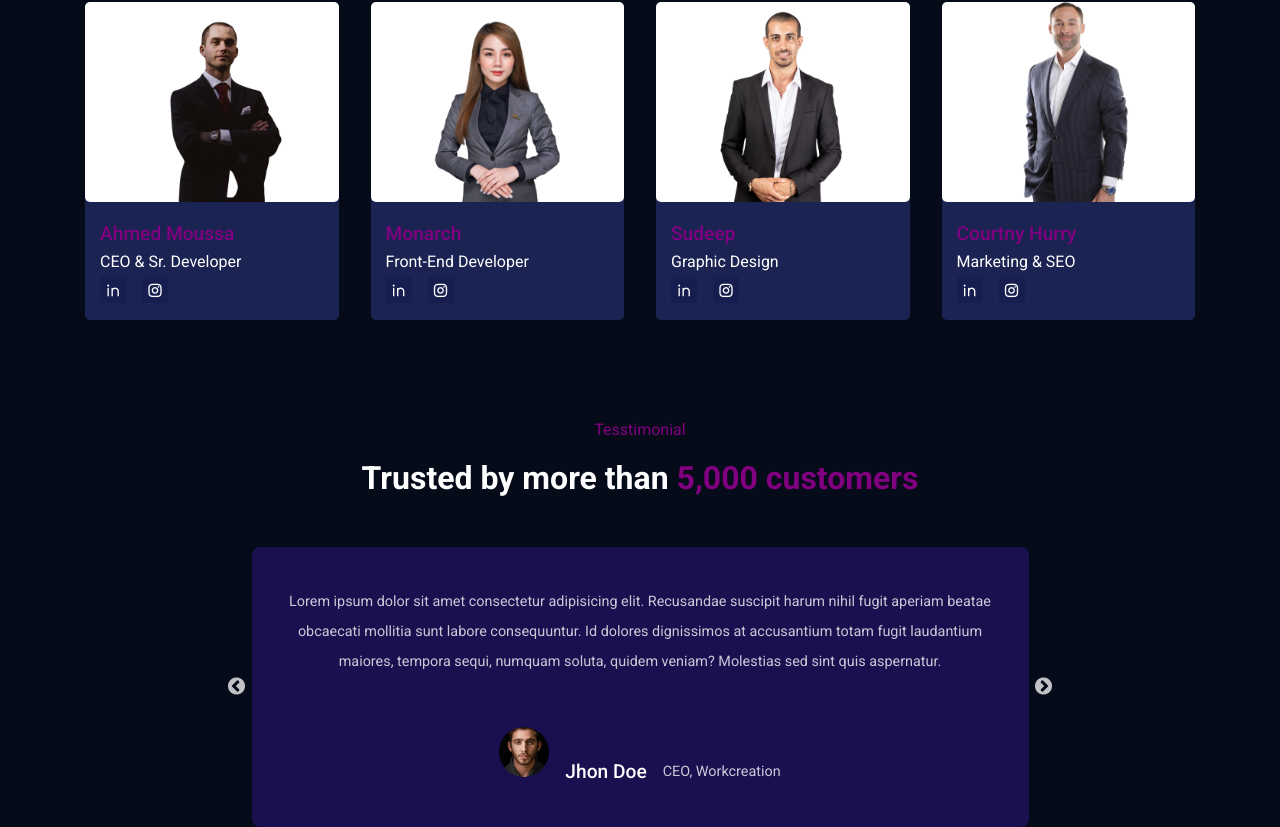
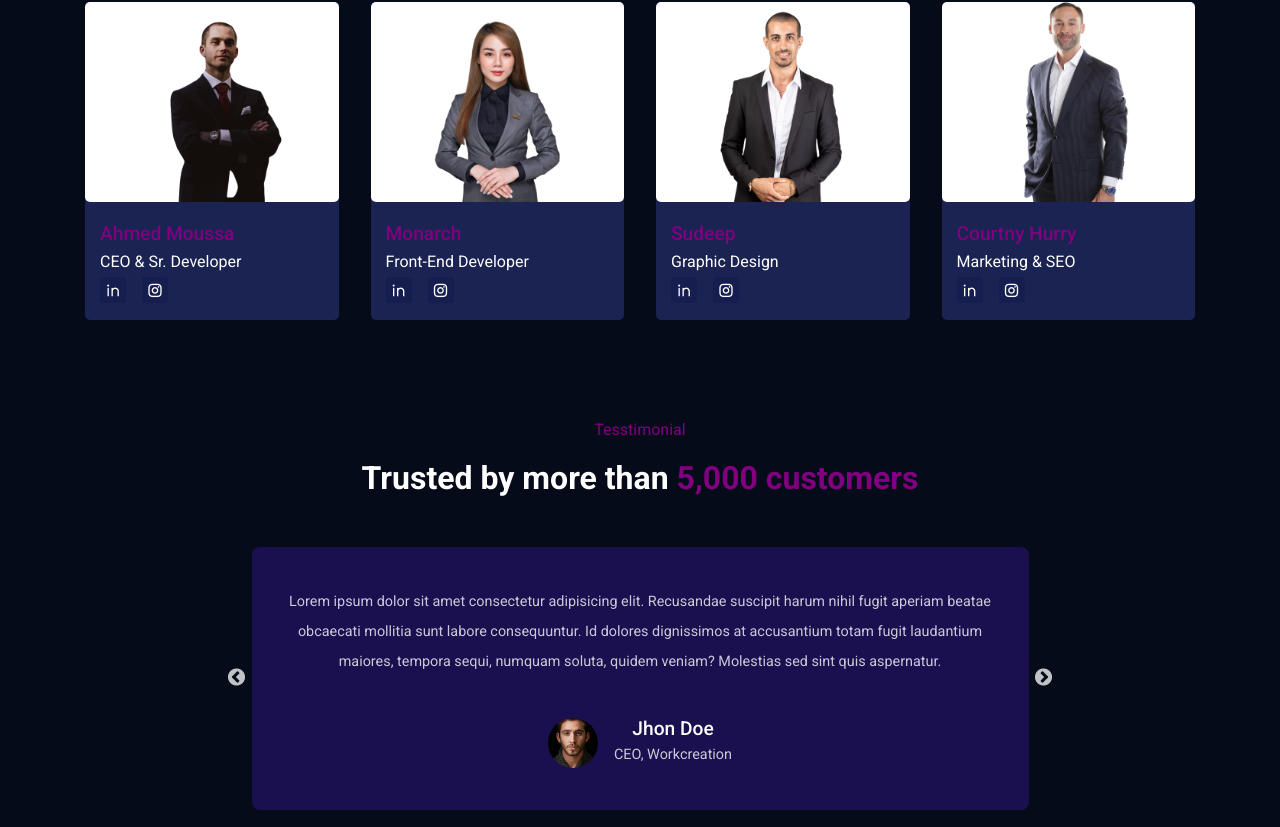
Before and after one commit to ahmedMoussa2020/MyWeb, a React (Create React App) app: page / in a window 1280 px wide. Shown: the part 2396-3223 px from the top of the page. Built offline with nearby package versions, Linux system fonts and the light colour scheme.

Commit message:
made changes to testimonial

```diff
--- a/src/components/UI/Testimonial.jsx
+++ b/src/components/UI/Testimonial.jsx
@@ -47,7 +47,7 @@ const Testimonial = () => {
                   <img src={ava01} alt="ava photo" />
                 </div>
 
-                <div className="customer__details">
+                <div>
                   <h5 className="customer__name">Jhon Doe</h5>
                   <p className="description">CEO, Workcreation</p>
                 </div>
@@ -69,7 +69,7 @@ const Testimonial = () => {
                   <img src={ava02} alt="ava photo" />
                 </div>
 
-                <div className="customer__details">
+                <div>
                   <h5 className="customer__name">Jhon Doe</h5>
                   <p className="description">CEO, Workcreation</p>
                 </div>
@@ -91,7 +91,7 @@ const Testimonial = () => {
                   <img src={ava03} alt="ava photo" />
                 </div>
 
-                <div className="customer__details">
+                <div>
                   <h5 className="customer__name">Jhon Doe</h5>
                   <p className="description">CEO, Workcreation</p>
                 </div>
--- a/src/styles/testimonial.css
+++ b/src/styles/testimonial.css
@@ -13,8 +13,9 @@
 .slider__item{
   background: var(--testimonial-bg);
   padding: 40px 30px;
-  border-radius: .5rem;
+  border-radius: 0.5rem;
   text-align: center;
+  cursor: pointer;
 }
 
 /* .slider__item p{
@@ -27,12 +28,13 @@
   justify-content: center;
   column-gap: 1rem;
   margin-top: 40px;
-  cursor: pointer;
+
 }
 
 .customer__img{
   width: 50px;
   height: 50px;
+  /* border-radius: 50%; */
 }
 
 .customer__img img{
```
